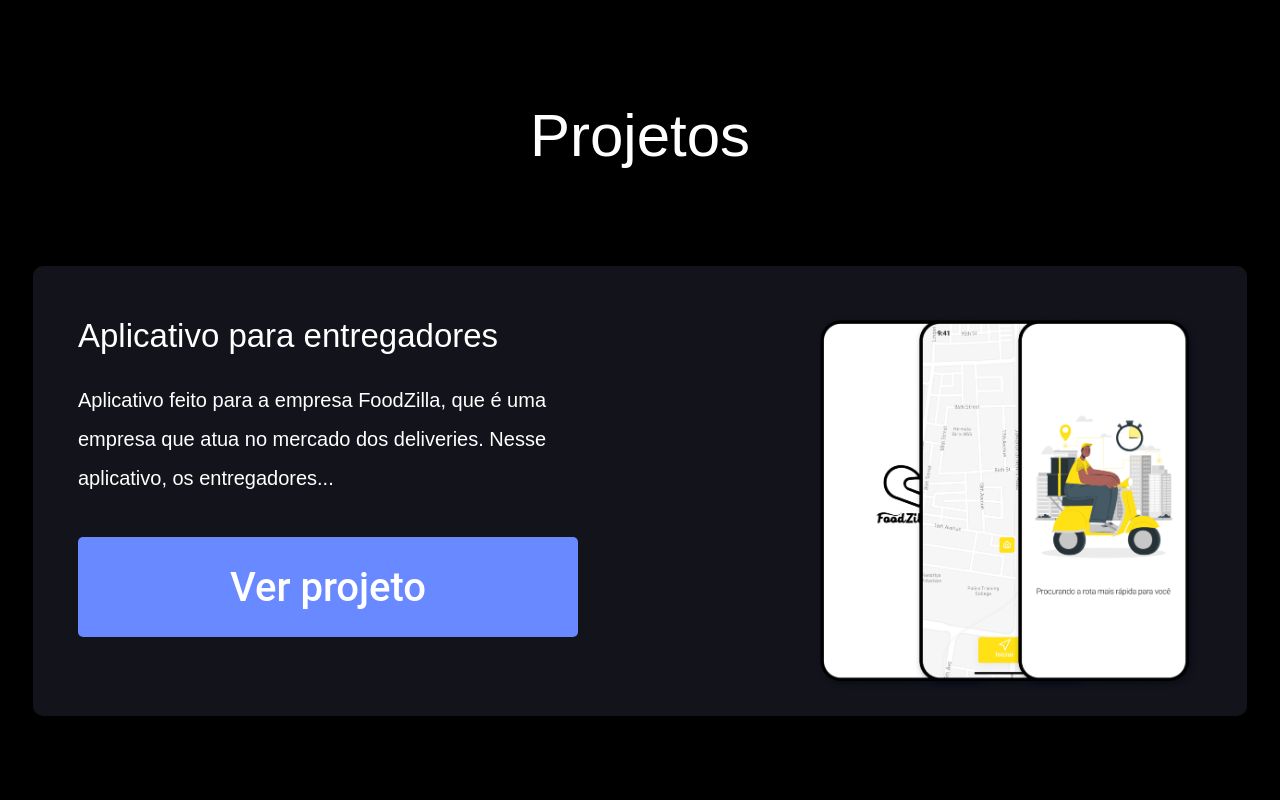
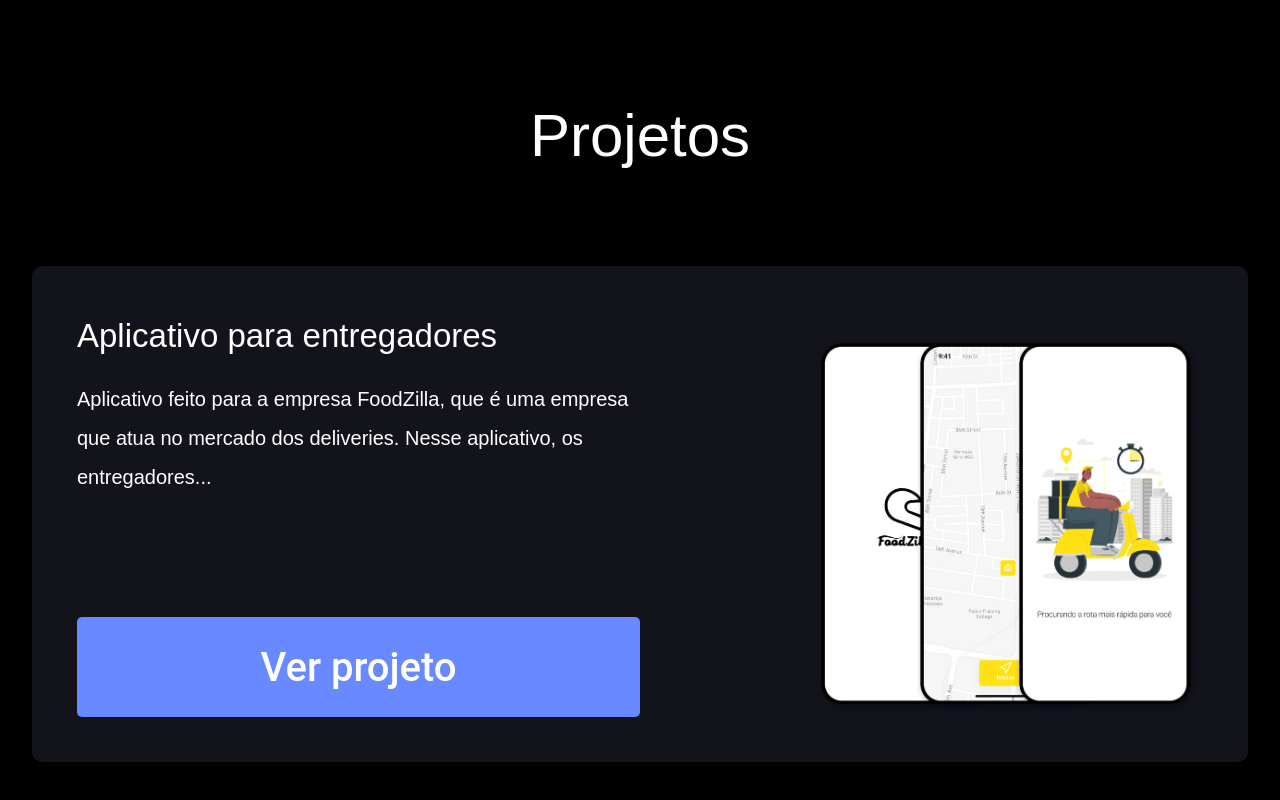
Before and after one commit to Joao208/carteira-coutinhomm, a Next.js app: page / in a window 1280 px wide. Shown: the part 434-1234 px from the top of the page. Built offline with nearby package versions, Linux system fonts and the light colour scheme.

Commit message:
feat: adding resposivity

```diff
--- a/components/ContainerHello/styles.js
+++ b/components/ContainerHello/styles.js
@@ -2,17 +2,25 @@ import styled, { css } from "styled-components";
 
 export const ContainerHello = styled.div`
   width: 100vw;
-  height: 430px;
 
   display: flex;
   align-items: center;
 
-  padding-left: 100px;
-  padding-right: 100px;
-
   justify-content: center;
 
   flex-wrap: wrap;
+
+  padding-left: 20px;
+  padding-right: 20px;
+
+  @media (min-width: 1098px) {
+    height: 430px;
+  }
+
+  @media (min-width: 1098px) {
+    padding-left: 100px;
+    padding-right: 100px;
+  }
 `;
 
 export const Hello = styled.p`
@@ -27,11 +35,13 @@ export const Hello = styled.p`
   flex: none;
   order: 0;
   flex-grow: 0;
+
+  @media (max-width: 1098px) {
+    text-align: center;
+  }
 `;
 
 export const Paragraph = styled.p`
-  height: 90px;
-
   font-family: "Poppins", sans-serif;
   font-style: normal;
   font-weight: normal;
@@ -43,6 +53,10 @@ export const Paragraph = styled.p`
   flex: none;
   order: 1;
   flex-grow: 0;
+
+  @media (max-width: 1098px) {
+    text-align: center;
+  }
 `;
 
 export const ContainerTexts = styled.div`
@@ -50,7 +64,6 @@ export const ContainerTexts = styled.div`
   width: 50%;
 
   @media (max-width: 1098px) {
-    background: red;
     width: 100%;
   }
 `;
@@ -83,6 +96,7 @@ export const Button = styled.a`
   font-size: 25px;
 
   margin-right: 20px;
+  margin-top: 20px;
 `;
 
 export const Icon = styled.img`
@@ -109,4 +123,9 @@ export const Icon = styled.img`
 
 export const ContainerButtons = styled.div`
   display: flex;
+
+  @media (max-width: 1098px) {
+    align-items: center;
+    justify-content: center;
+  }
 `;
--- a/components/Project/styles.js
+++ b/components/Project/styles.js
@@ -1,7 +1,7 @@
 import styled from "styled-components";
 
 export const Button = styled.div`
-  width: 500px;
+  width: 100%;
   height: 100px;
 
   background: #6889ff;
@@ -31,9 +31,6 @@ export const Button = styled.div`
 `;
 
 export const Title = styled.p`
-  width: 489px;
-  height: 50px;
-
   font-family: "Poppins", sans-serif;
   font-style: normal;
   font-weight: 500;
@@ -50,9 +47,6 @@ export const Title = styled.p`
 `;
 
 export const SubTitle = styled.p`
-  width: 500px;
-  height: 156px;
-
   font-family: "DM Sans", sans-serif;
   font-style: normal;
   font-weight: normal;
@@ -64,11 +58,16 @@ export const SubTitle = styled.p`
   flex: none;
   order: 1;
   flex-grow: 0;
+
+  margin-bottom: 20px;
+
+  @media (min-width: 1098px) {
+    margin-bottom: 120px;
+  }
 `;
 
 export const Card = styled.div`
-  width: 1214px;
-  height: 450px;
+  width: 95%;
 
   padding: 45px;
 
@@ -82,9 +81,21 @@ export const Card = styled.div`
 
   display: flex;
   justify-content: space-between;
+
+  flex-flow: wrap-reverse;
+
+  @media (max-width: 1098px) {
+    justify-content: center;
+  }
 `;
 
-export const Content = styled.div``;
+export const Content = styled.div`
+  width: 50%;
+
+  @media (max-width: 1098px) {
+    width: 100%;
+  }
+`;
 
 export const Image = styled.img`
   width: 390.9px;
@@ -93,6 +104,8 @@ export const Image = styled.img`
   flex: none;
   order: 1;
   flex-grow: 0;
+
+  object-fit: contain;
 `;
 
 export const Container = styled.div`
--- a/components/Title/styles.js
+++ b/components/Title/styles.js
@@ -2,7 +2,6 @@ import styled from "styled-components";
 
 export const Title = styled.p`
   text-align: center;
-  height: 120px;
 
   font-family: "Poppins", sans-serif;
   font-style: normal;
--- a/styles/globals.css
+++ b/styles/globals.css
@@ -7,8 +7,6 @@
 html,
 body {
   background-color: #000;
-  display: flex;
-  justify-content: center;
   padding: 0;
   margin: 0;
   font-family: "Poppins", sans-serif;
@@ -17,6 +15,8 @@ a {
   color: inherit;
   text-decoration: none;
 }
+div {
+}
 
 * {
   box-sizing: border-box;
```
